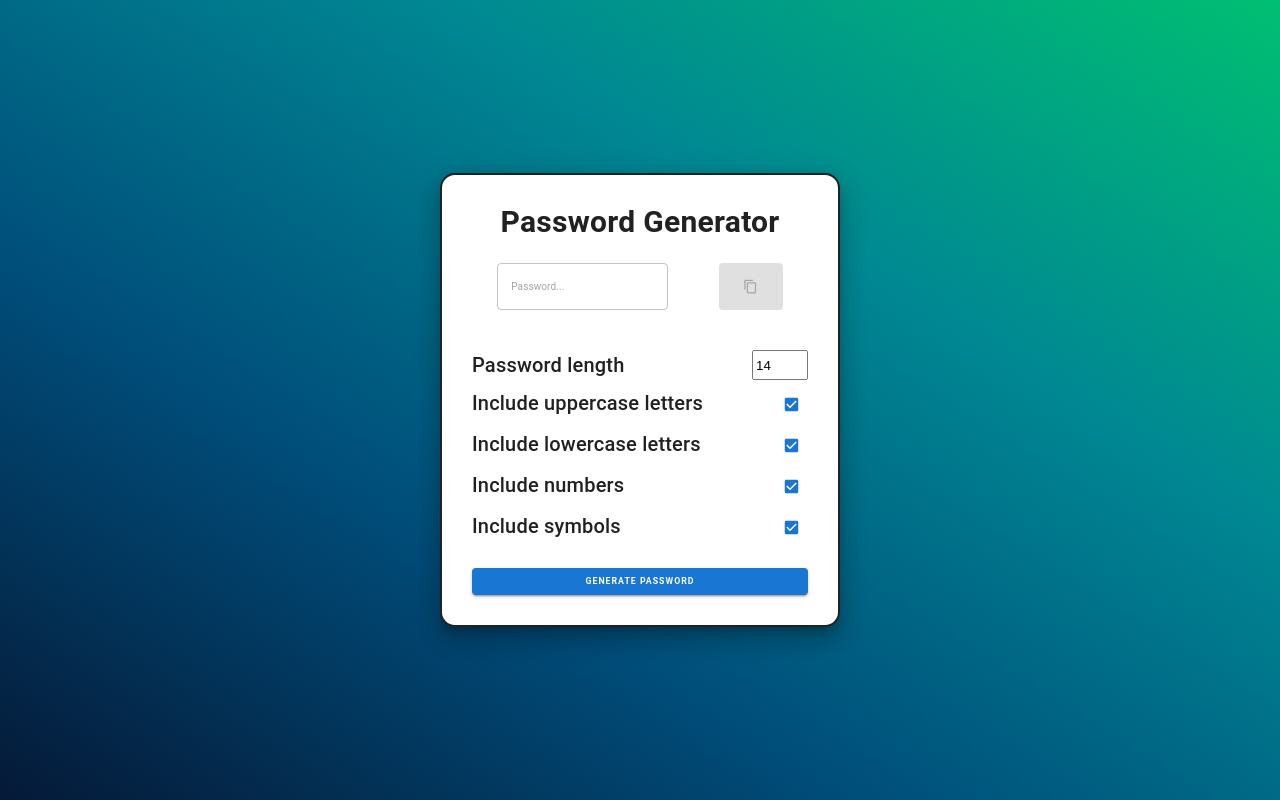
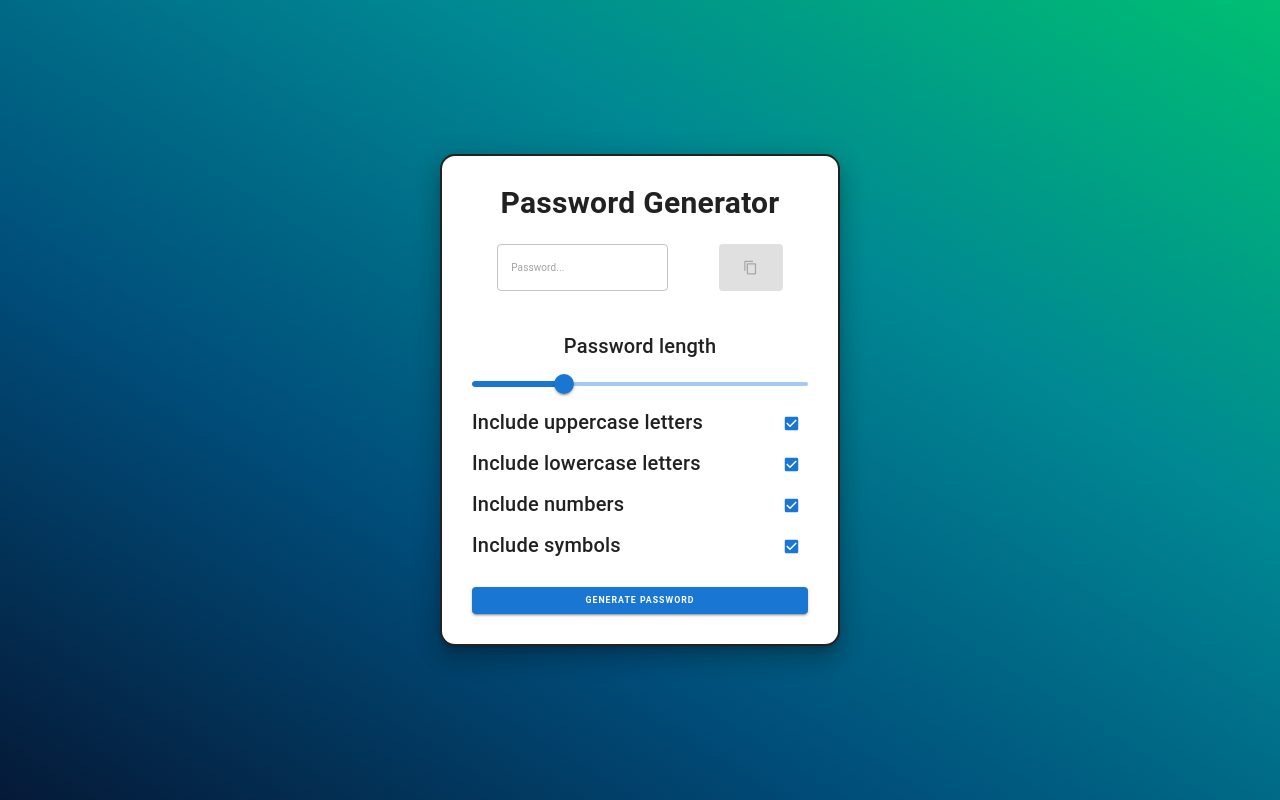
Before and after one commit to NacomiTagiera/Password-Generator, a React (Create React App) app in the folder code/: page / in a window 1280 px wide. Built offline with nearby package versions, Linux system fonts and the light colour scheme.

Commit message:
Added MUI Slider component

```diff
--- a/code/src/App.tsx
+++ b/code/src/App.tsx
@@ -8,6 +8,7 @@ import {
   Card,
   Checkbox,
   Collapse,
+  Slider,
   Stack,
   TextField,
   Typography,
@@ -35,6 +36,10 @@ function App() {
   const typographyStyles = {
     fontSize: "2rem",
     fontWeight: 500,
+  };
+
+  const handleChangeLength = (event: Event, newLength: number | number[]) => {
+    setLength(newLength as number);
   };
 
   function handleGeneratePassword() {
@@ -130,16 +135,17 @@ function App() {
           </Button>
         </Box>
         <Stack spacing={1} sx={{ mt: 5 }}>
-          <Box sx={boxStyles}>
-            <Typography sx={typographyStyles}>Password length</Typography>
-            <input
-              type="number"
-              min="8"
-              max="25"
-              value={length}
-              onChange={(e) => setLength(Number(e.target.value))}
-            />
-          </Box>
+          <Typography sx={{ ...typographyStyles, textAlign: "center" }}>
+            Password length
+          </Typography>
+          <Slider
+            min={8}
+            max={30}
+            value={length}
+            valueLabelDisplay="auto"
+            onChange={handleChangeLength}
+          />
+
           <Box sx={boxStyles}>
             <Typography sx={typographyStyles}>
               Include uppercase letters
@@ -150,6 +156,7 @@ function App() {
               onChange={(e) => setIncludeUppercase(e.target.checked)}
             />
           </Box>
+
           <Box sx={boxStyles}>
             <Typography sx={typographyStyles}>
               Include lowercase letters
@@ -160,6 +167,7 @@ function App() {
               onChange={(e) => setIncludeLowercase(e.target.checked)}
             />
           </Box>
+
           <Box sx={boxStyles}>
             <Typography sx={typographyStyles}>Include numbers</Typography>
             <Checkbox
@@ -168,6 +176,7 @@ function App() {
               onChange={(e) => setIncludeDigits(e.target.checked)}
             />
           </Box>
+
           <Box sx={boxStyles}>
             <Typography sx={typographyStyles}>Include symbols</Typography>
             <Checkbox
```
